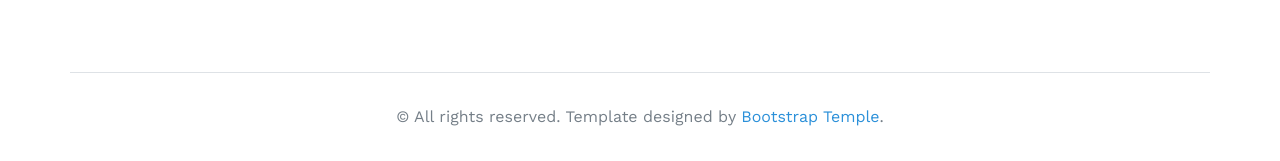
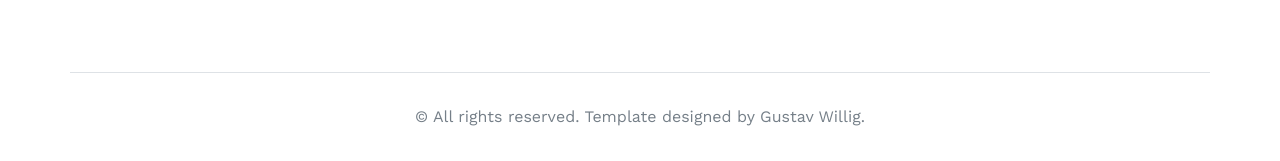
Before and after one commit to gwillig/personal_website, a Django app: page / in a window 1280 px wide. Shown: the part 4968-5129 px from the top of the page. Run offline with Django 3.2, Linux system fonts and the light colour scheme; some libraries are stand-ins or nearby versions.

Commit message:
MOD| improved style

```diff
--- a/homepage/templates/home.html
+++ b/homepage/templates/home.html
@@ -367,7 +367,7 @@
       </div>
       <div class="copyrights px-4">
         <div class="container py-4 border-top text-center">
-          <p class="mb-0 text-muted py-2">&copy; All rights reserved. Template designed by <a href="https://bootstraptemple.com">Bootstrap Temple</a>. </p>
+          <p class="mb-0 text-muted py-2">&copy; All rights reserved. Template designed by Gustav Willig</a>. </p>
         </div>
       </div>
     </footer>
```
